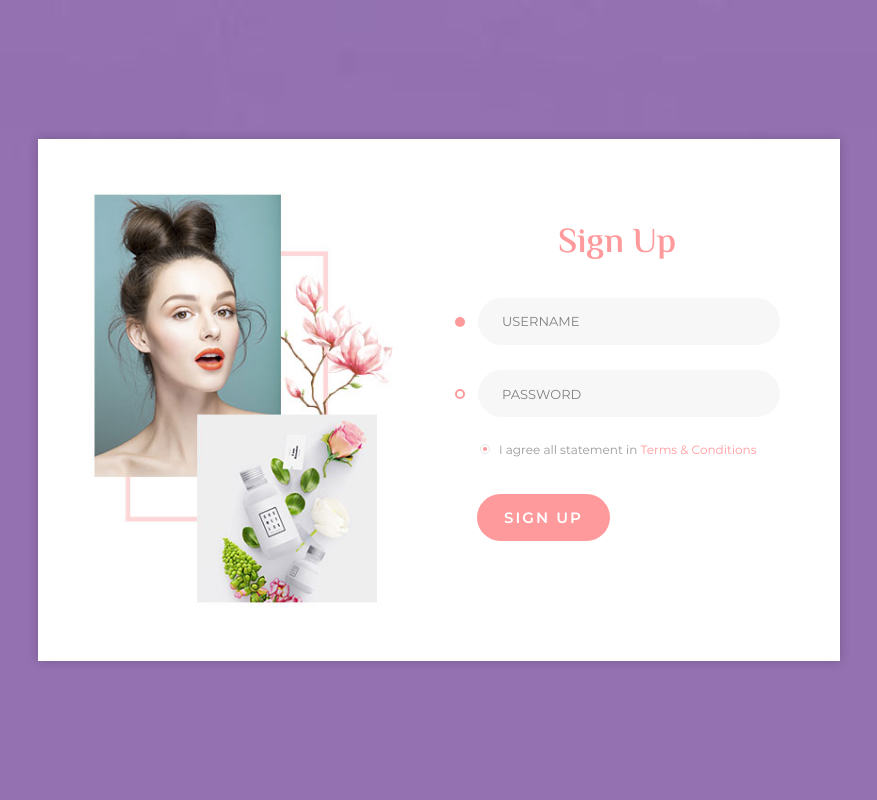
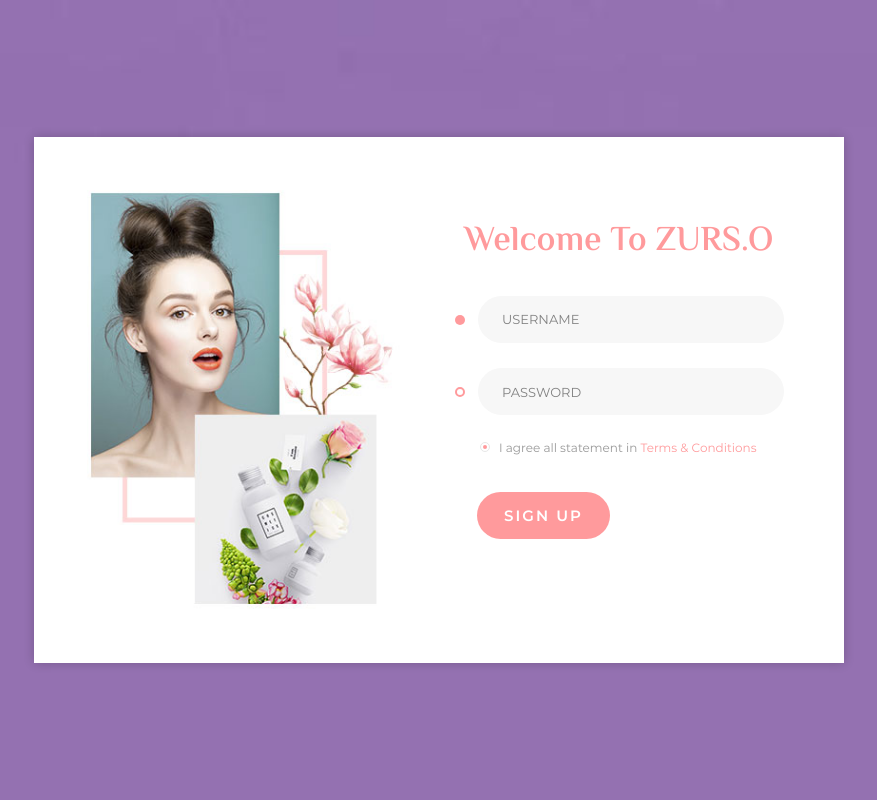
Before and after one commit to lailaelbadr/projectBPWL, a PHP site: page / in a window 1280 px wide. Shown: the whole page, without its empty margins (201-1078 px from the left). Run offline with PHP 8.4, Linux system fonts and the light colour scheme.

Commit message:
Update index.php

```diff
--- a/index.php
+++ b/index.php
@@ -1,5 +1,6 @@
 <!DOCTYPE html>
 <html>
+
 <head>
 	<meta charset="utf-8">
 	<title>Login</title>
@@ -17,10 +18,10 @@
 				<img src="images/registration-form-4.jpg" alt="">
 			</div>
 			<form action="controller/ceklogin.php" method="post">
-					<h3>Sign Up</h3>
+				<h3>Welcome To ZURS.O</h3>
 				<?php
-					if(isset($_GET['pesan'])){
-						if($_GET['pesan']=="gagal"){
+				if (isset($_GET['pesan'])) {
+					if ($_GET['pesan'] == "gagal") {
 						echo "<div class='alert'>Username dan Password tidak sesuai !</div>";
 					}
 				}
@@ -47,4 +48,5 @@
 	<script src="js/jquery-3.3.1.min.js"></script>
 	<script src="js/main.js"></script>
 </body><!-- This templates was made by Colorlib (https://colorlib.com) -->
+
 </html>
```
Lines whose indentation alone changed are shown as unchanged.
